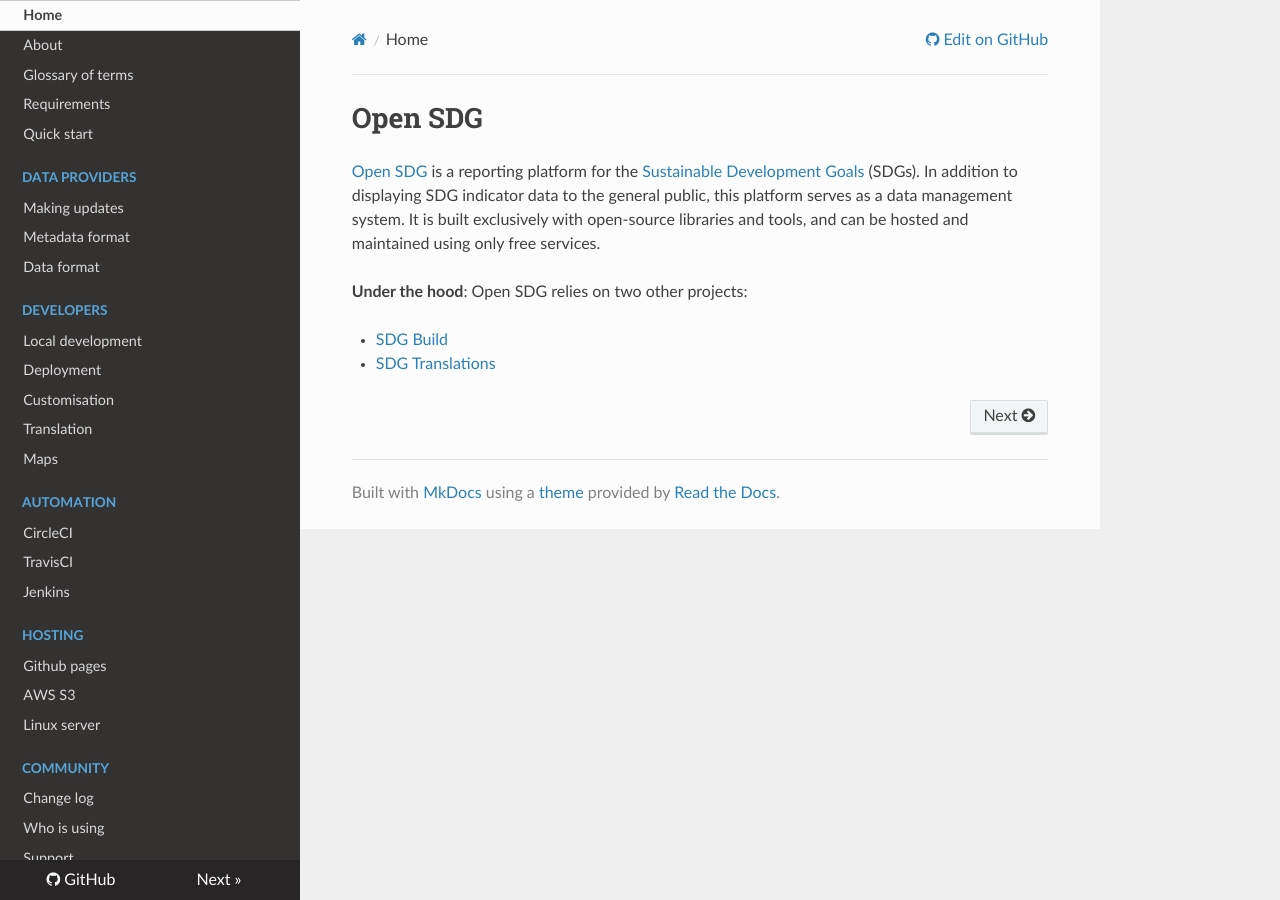
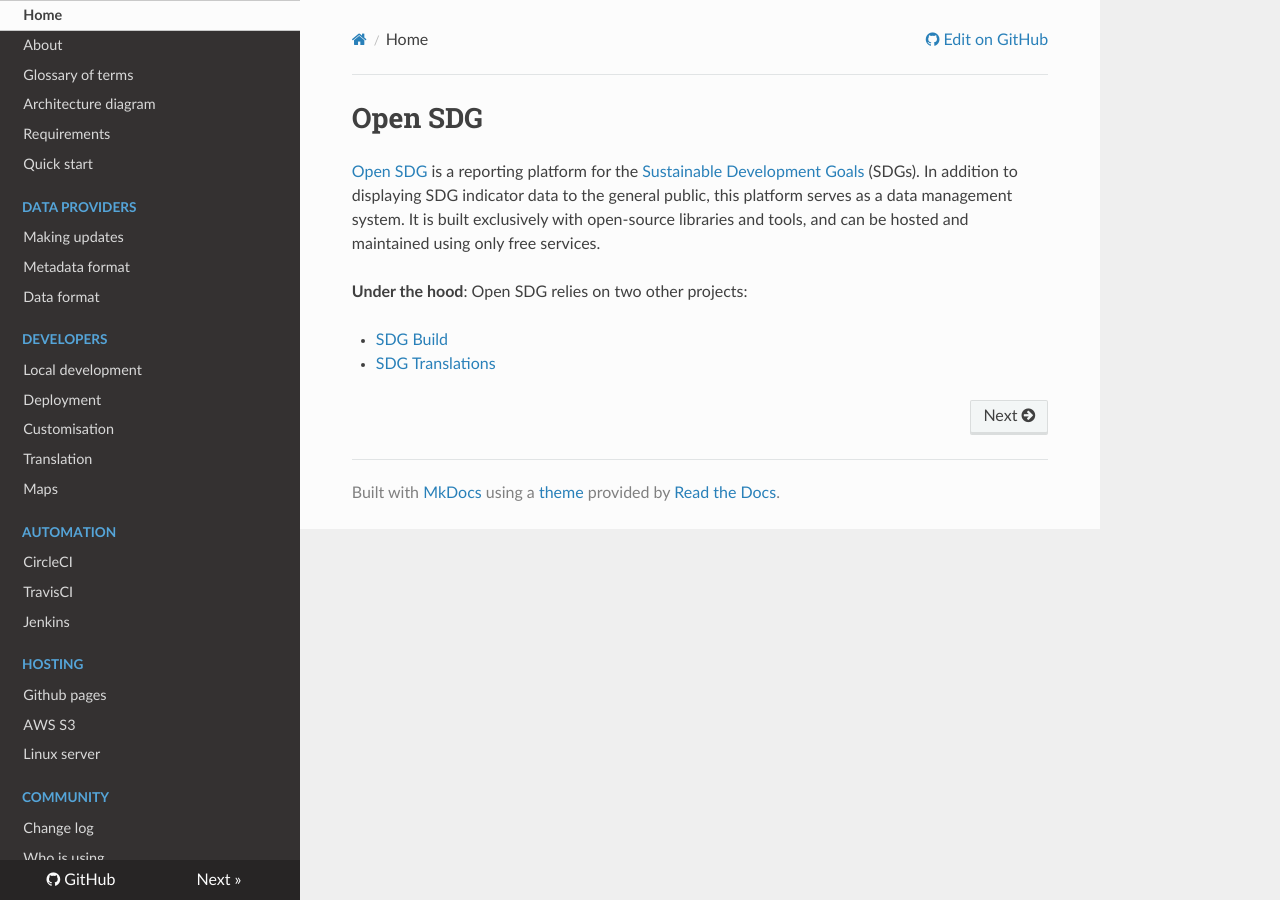
Before and after one commit to open-sdg/open-sdg, an MkDocs documentation site: the page built from docs/index.md, in a window 1280 px wide. Built offline with MkDocs 1.6.1, drawn with Linux system fonts in a browser that asks for light colours; nearby versions of some CDN libraries; old or Windows-style settings are respelled for this version of MkDocs.

Commit message:
Add diagram link to menu

```diff
--- a/mkdocs.yml
+++ b/mkdocs.yml
@@ -15,6 +15,7 @@
     - Home: index.md
     - About: about.md
     - Glossary of terms: glossary.md
+    - Architecture diagram: architecture.md
     - Requirements: requirements.md
     - Quick start: quick-start.md
     - Data providers:
```
